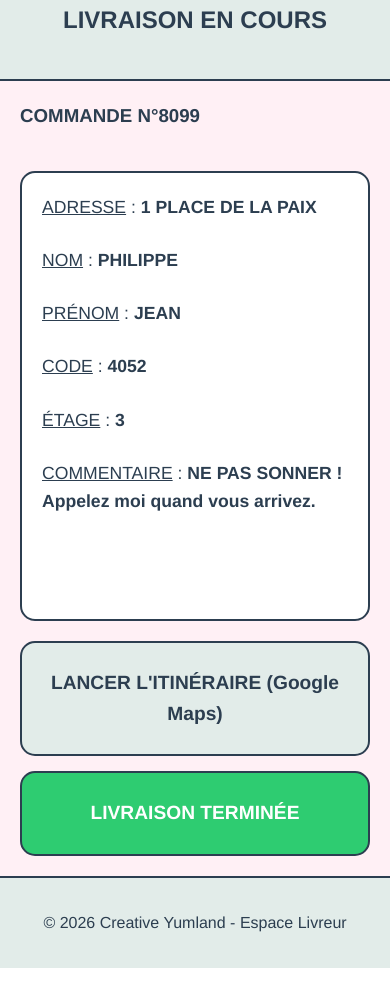
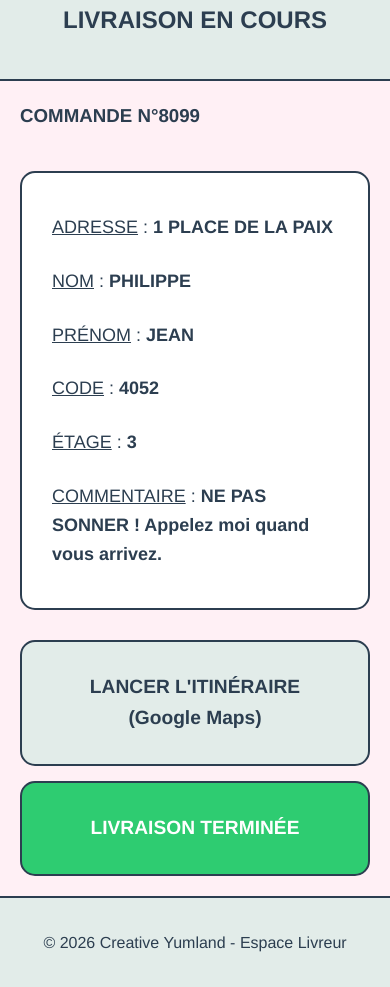
Before and after one commit to DiegoDelvig/Yumland, a PHP site: page /livraisons.html in a window 390 px wide; the page is wider, and only the part inside the window is pictured. Shown: the part 143-1130 px from the top of that part. Run offline with PHP 8.4, Linux system fonts and the light colour scheme.

Commit message:
Update livraisons.css

```diff
--- a/css/livraisons.css
+++ b/css/livraisons.css
@@ -105,28 +105,23 @@ main {
         padding: 20px;
     }
 
-    .bloc-blanc {
-        min-height: 450px;
-        padding: 20px;
-        font-size: 1.1rem;
-    }
-
     .zone-boutons {
         flex-direction: column;
         gap: 15px;
-        margin-top: 20px;
+    }
+
+    .maps {
+        max-width: 100%;
+        width: 100%;
+        padding: 30px;
+        font-size: 1.2rem;
     }
 
     .btn-livraison {
         max-width: 100%;
         width: 100%;
-        padding: 25px;
+        padding: 30px;
         font-size: 1.2rem;
     }
-    .maps{
-        max-width: 100%;
-        width: 100%;
-        padding: 25px;
-        font-size: 1.2rem;
-    }
+
 }
```
